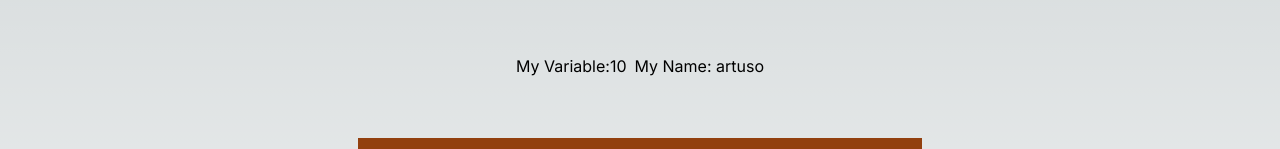
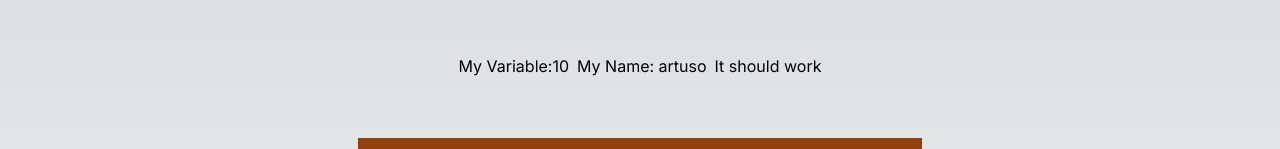
Before and after one commit to Aayman-star/artuso101, a Next.js app: page / in a window 1280 px wide. Shown: the part 101-250 px from the top of the page. Built offline with nearby package versions, Linux system fonts and the light colour scheme.

Commit message:
trying to commit with the dev server shutdown

```diff
--- a/src/app/page.tsx
+++ b/src/app/page.tsx
@@ -22,12 +22,14 @@ export default function Home() {
     setMyNumber((prev) => prev + 1);
   };
 
+  const myNewVariable: string = 'It should work';
   return (
     <main className='flex min-h-screen flex-col items-center justify-evenly p-24'>
       <div className='flex items-center gap-x-2'>
         {' '}
         <p>My Variable:{myNewNumber.somenumber}</p>
         <p>My Name: {myName.somename}</p>
+        <p>{myNewVariable}</p>
       </div>
 
       <h1 className='bg-amber-800 p-2 text-2xl text-slate-50'>
```
